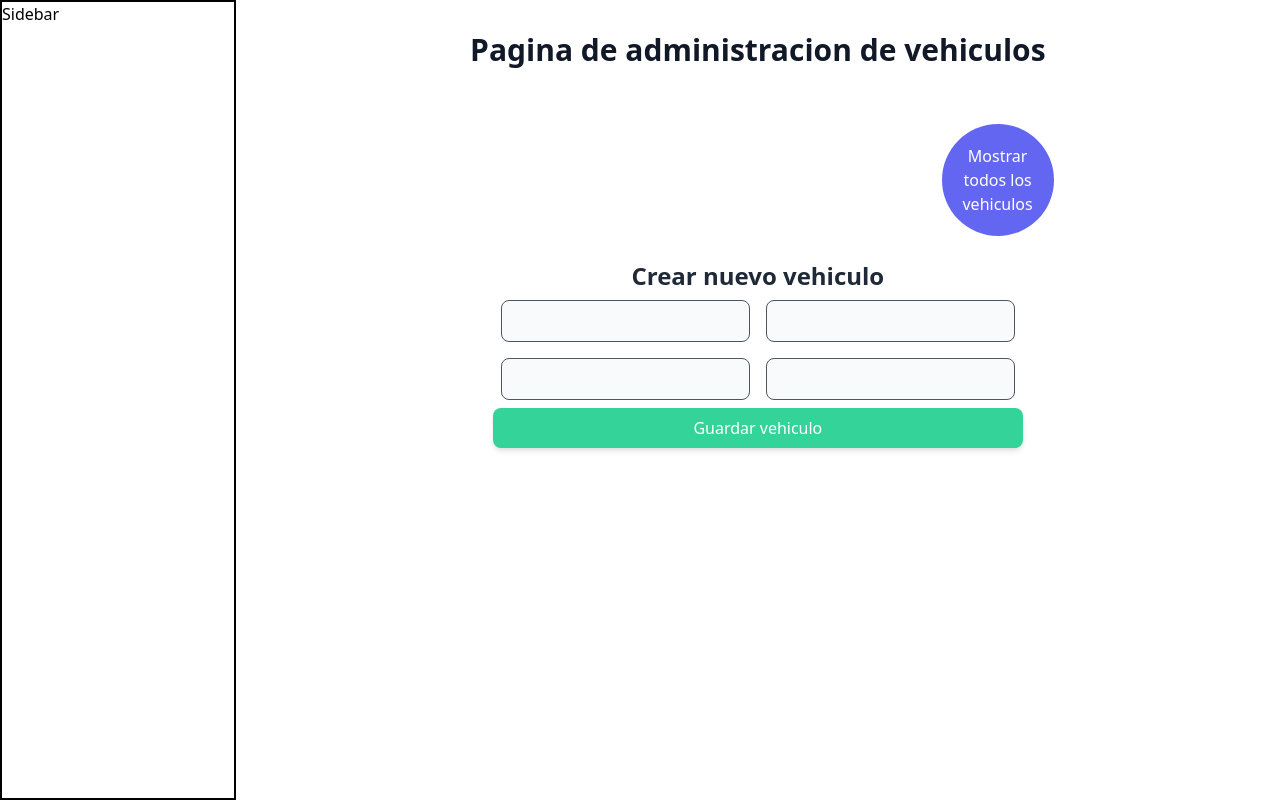
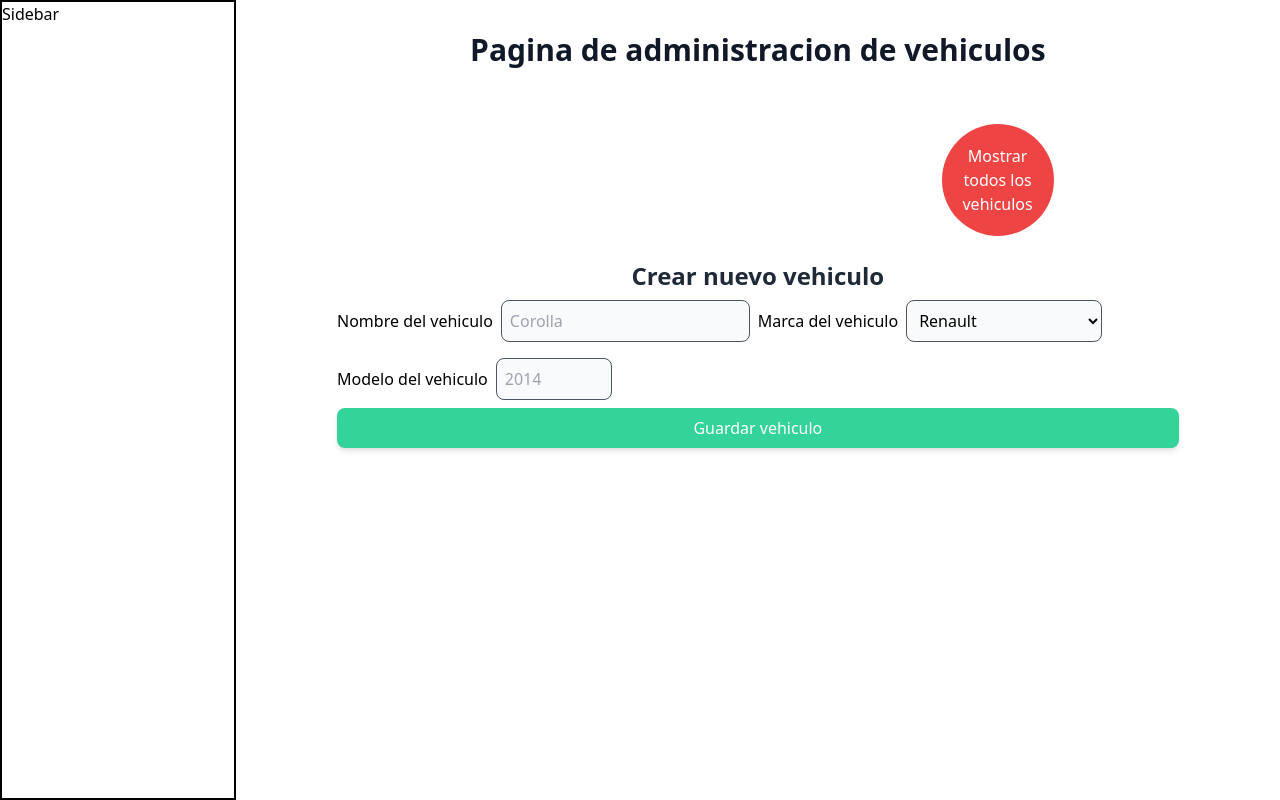
Before and after one commit to Stivensgt/concecisonario, a React (Create React App) app: page /admin/vehiculos in a window 1280 px wide. Both pictures are taken after a click on the button "Crear nuevo Vehiculo". Built offline with nearby package versions, Linux system fonts and the light colour scheme.

Commit message:
Agregar informacion a la tabla

```diff
--- a/package.json
+++ b/package.json
@@ -11,6 +11,7 @@
     "react-dom": "^17.0.2",
     "react-router-dom": "^5.3.0",
     "react-scripts": "4.0.3",
+    "react-toastify": "^8.0.3",
     "web-vitals": "^1.0.1"
   },
   "scripts": {
--- a/src/pages/admin/Vehiculos.jsx
+++ b/src/pages/admin/Vehiculos.jsx
@@ -1,4 +1,6 @@
 import React, {useEffect, useState} from 'react'
+import { ToastContainer, toast } from 'react-toastify';
+import 'react-toastify/dist/ReactToastify.css';
 
 const vehiculosBackend =[
     {
@@ -32,6 +34,7 @@ const Vehiculos = () => {
     const [mostrartabla,setMostrartabla] = useState(true)
     const [textoBoton,setTextoBoton] = useState('Crear nuevo vehiculo')
     const [vehiculos,setVehiculos] = useState([])
+    const [colorBoton,setColorBoton] = useState('indigo')
 
     useEffect(()=>{
         //obetener lista de vehiculos desde el backend
@@ -44,8 +47,10 @@ const Vehiculos = () => {
     useEffect(()=>{
         if(mostrartabla){
             setTextoBoton('Crear nuevo Vehiculo')
+            setColorBoton('indigo')
         } else {
             setTextoBoton('Mostrar todos los vehiculos')
+            setColorBoton('red')
         }
     },[mostrartabla])
     return (
@@ -56,12 +61,18 @@ const Vehiculos = () => {
                 setMostrartabla(!mostrartabla)
             }}
 
-            className='bg-indigo-500 p-5 text-white rounded-full m-6 w-28 self-end'>
+            className={`bg-${colorBoton}-500 p-5 text-white rounded-full m-6 w-28 self-end`}>
             {textoBoton}</button>
             </div>
             {mostrartabla ? <TablaVehiculos listaVehiculos={vehiculos}/> :
-            <FormularioVehiculos/>
+            <FormularioVehiculos
+            listaVehiculos={vehiculos}
+            mostrartabla={setMostrartabla}
+            agregarVehiculo={setVehiculos}/>
             }
+            <ToastContainer
+            position="bottom-center"
+            autoClose={5000}/>
 
 
 
@@ -98,17 +109,71 @@ const TablaVehiculos = ({listaVehiculos})=>{
     )
 }
 
-const FormularioVehiculos = ()=>{
+const FormularioVehiculos = ({mostrartabla, listaVehiculos,agregarVehiculo})=>{
+
+    const [nombre,setNombre] = useState()
+    const [marca,setMarca] = useState()
+    const [modelo,setModelo] = useState()
+
+    const enviarBackend = () =>{
+        console.log('nombre',nombre,'marca',marca,'modelo',modelo)
+        toast.success('Vehiculo creado con exito')
+        mostrartabla(true)
+        agregarVehiculo([...listaVehiculos,
+            {nombre:nombre,marca:marca,modelo:modelo}])
+
+    }
 
     return(
         <div className='flex flex-col justify-center items-center'>
             <h2 className='text-gray-800 text-2xl font-extrabold'>Crear nuevo vehiculo</h2>
             <form className='grid grid-cols-2'>
-                <input className='bg-gray-50 border border-gray-600 p-2 rounded-lg m-2 ' type="text" />
-                <input className='bg-gray-50 border border-gray-600 p-2 rounded-lg m-2 ' type="text" />
-                <input className='bg-gray-50 border border-gray-600 p-2 rounded-lg m-2 ' type="text" />
-                <input className='bg-gray-50 border border-gray-600 p-2 rounded-lg m-2 ' type="text" />
-                <button className='col-span-2 bg-green-400 p-2 rounded-lg shadow-md hover:bg-green-600 text-white'> Guardar vehiculo</button>
+                <label htmlFor="nombre">
+                    Nombre del vehiculo
+                <input
+                    name='nombre'
+                    className='bg-gray-50 border border-gray-600 p-2 rounded-lg m-2 '
+                    type="text"
+                    placeholder='Corolla'
+                    value= {nombre}
+                    onChange= {(e)=>(setNombre(e.target.value))}
+                />
+                </label>
+                <label htmlFor="marca">
+                    Marca del vehiculo
+                    <select
+                        value= {marca}
+                        onChange= {(e)=>(setMarca(e.target.value))}
+                        className='bg-gray-50 border border-gray-600 p-2 rounded-lg m-2 ' name='marca' >
+                        <option disabled>Seleccion una opcion</option>
+                        <option >Renault</option>
+                        <option >Toyota</option>
+                        <option >Ford</option>
+                        <option >Mazda</option>
+                        <option >Chevrolet</option>
+                    </select>
+                </label>
+                <label htmlFor="modelo">
+                    Modelo del vehiculo
+                <input
+                    name='modelo'
+                    className='bg-gray-50 border border-gray-600 p-2 rounded-lg m-2 '
+                    type="number"
+                    min= {1992}
+                    max= {2022}
+                    placeholder='2014'
+                    value= {modelo}
+                    onChange= {(e)=>(setModelo(e.target.value))}
+                />
+
+                </label>
+
+                <button
+                type='button'
+                onClick={()=>{
+                    enviarBackend()
+                }}
+                className='col-span-2 bg-green-400 p-2 rounded-lg shadow-md hover:bg-green-600 text-white'> Guardar vehiculo</button>
             </form>
         </div>
     )
```
Also changed, not shown: 1 other file (tests, documents, lock files or other folders).
